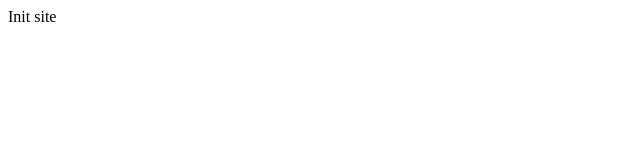
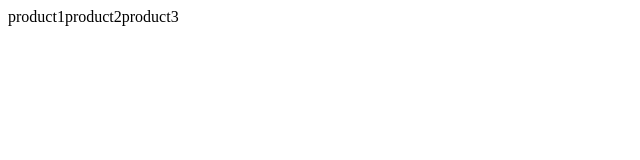
Before and after one commit to eltomali/shopify-nextTS, a Next.js app: page / in a window 1280 px wide. Shown: the top 160 px of the page, without its empty margins (0-640 px from the left). Built offline with nearby package versions, Linux system fonts and the light colour scheme.

Commit message:
infer getStaticProps on main page

```diff
--- a/pages/index.tsx
+++ b/pages/index.tsx
@@ -1,4 +1,18 @@
-export default function Home() {
-  const message: string = "Init site";
-  return <div>{message}</div>;
+import type { InferGetStaticPropsType } from "next";
+
+export async function getStaticProps() {
+  const products = ["product1", "product2", "product3"];
+
+  return {
+    props: {
+      products,
+    },
+    revalidate: 4 * 60 * 60,
+  };
 }
+
+export default function Home({
+  products,
+}: InferGetStaticPropsType<typeof getStaticProps>) {
+  return <div>{products}</div>;
+}
```
